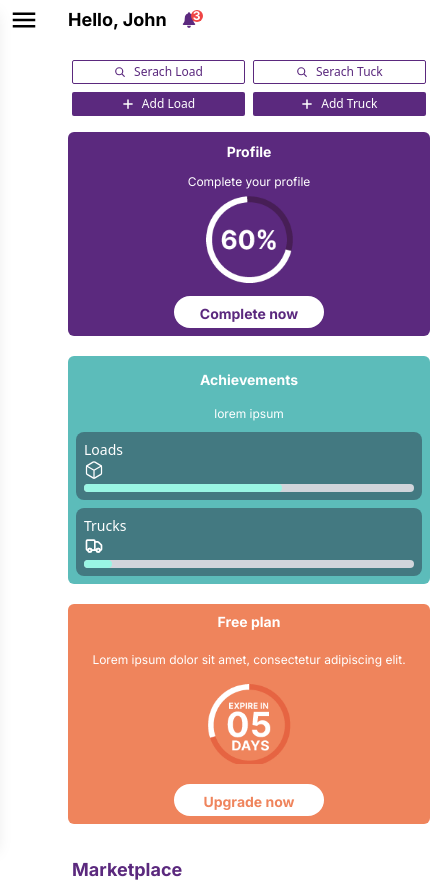
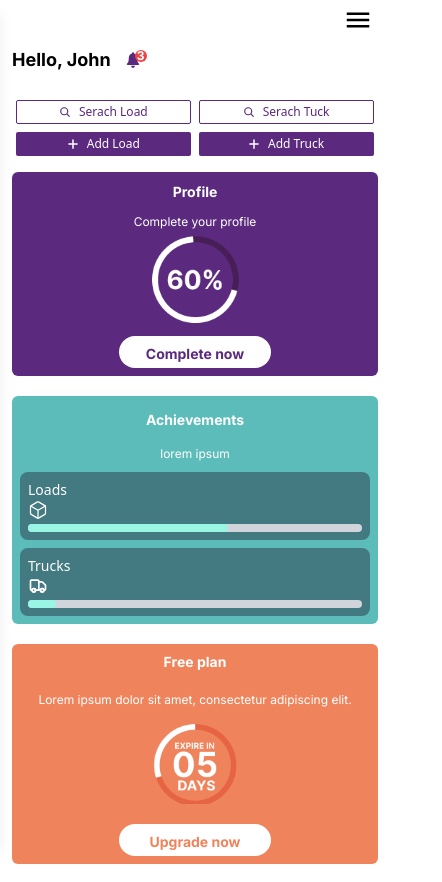
Before and after one commit to nihalmohd/LoaDart, a React (Vite) app: page /Transpoter in a window 390 px wide. Shown: the top 882 px of the page, 442 px wide, since content can reach past the window. Built offline with nearby package versions, Linux system fonts and the light colour scheme.

Commit message:
is the small size side bar bug fixed

```diff
--- a/src/assets/components/Broker/Sidebar/Sidebar.jsx
+++ b/src/assets/components/Broker/Sidebar/Sidebar.jsx
@@ -262,6 +262,12 @@ const Sidebar = () => {
 
 
         </div>
+        {isSidebarOpen && (
+  <div
+    className="fixed top-0 left-0 w-screen h-screen bg-black bg-opacity-50 z-40"
+    onClick={() => setIsSidebarOpen(false)}
+  ></div>
+)}
         <div className=" flex-grow h-full md:ml-[260px]  overflow-hidden ">
         </div>
         </div>
--- a/src/assets/components/Transpoter/Sidebar/Sidebar.jsx
+++ b/src/assets/components/Transpoter/Sidebar/Sidebar.jsx
@@ -269,6 +269,12 @@ function Sidebar() {
 
 
         </div>
+        {isSidebarOpen && (
+  <div
+    className="fixed top-0 left-0 w-screen h-screen bg-black bg-opacity-50 z-40"
+    onClick={() => setIsSidebarOpen(false)}
+  ></div>
+)}
         <div className="flex-grow h-full md:ml-[260px]  overflow-hidden ">
 
 
--- a/src/assets/pages/TranspoterSide.jsx
+++ b/src/assets/pages/TranspoterSide.jsx
@@ -19,7 +19,7 @@ import Feedback from '../components/Transpoter/Feedback/Feedback';
 
 const TranspoterSide = () => {
   return (
-    <div className="flex" >
+    <div className="md:flex" >
       <Sidebar />
       <div className="flex-1" >
         <Routes>
```
